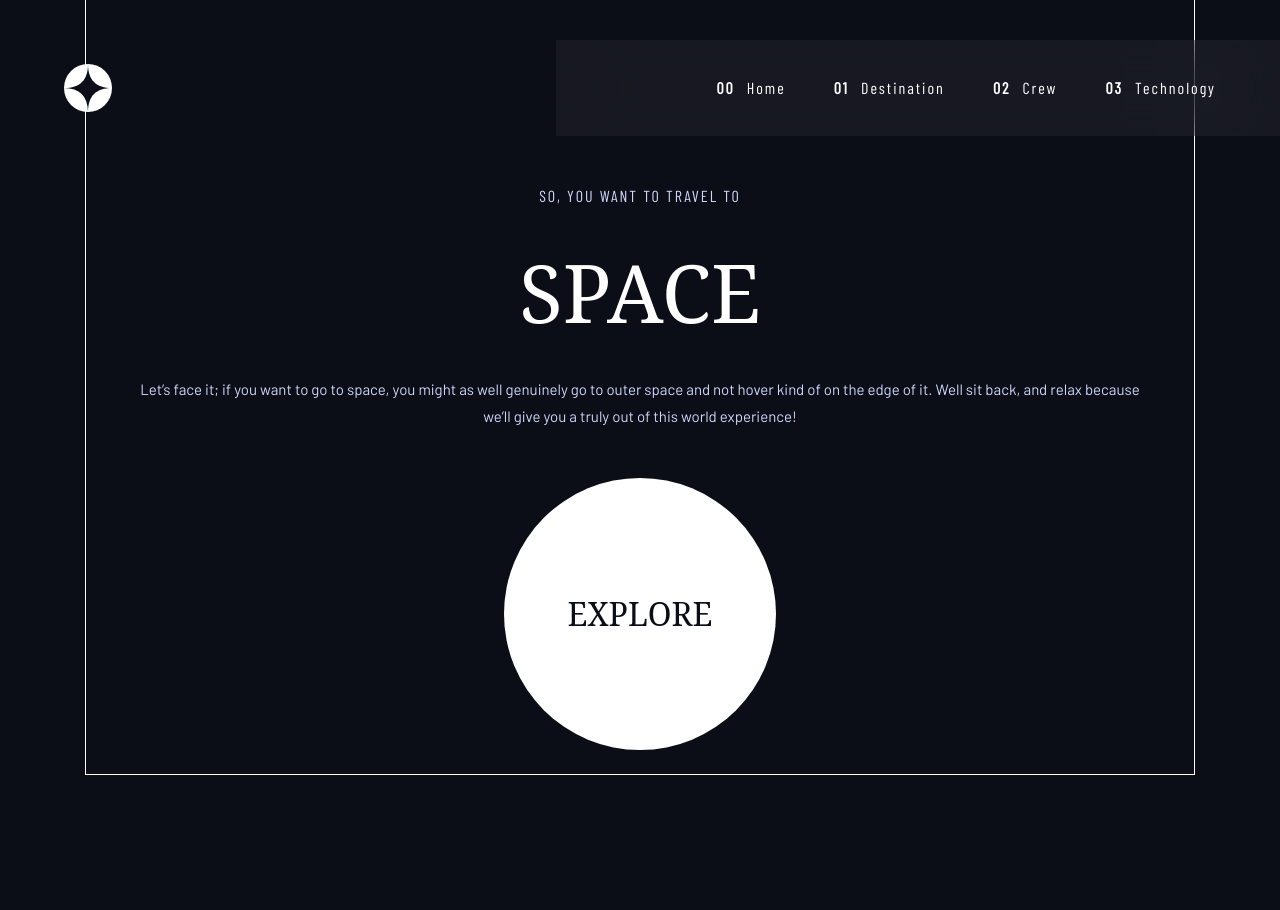
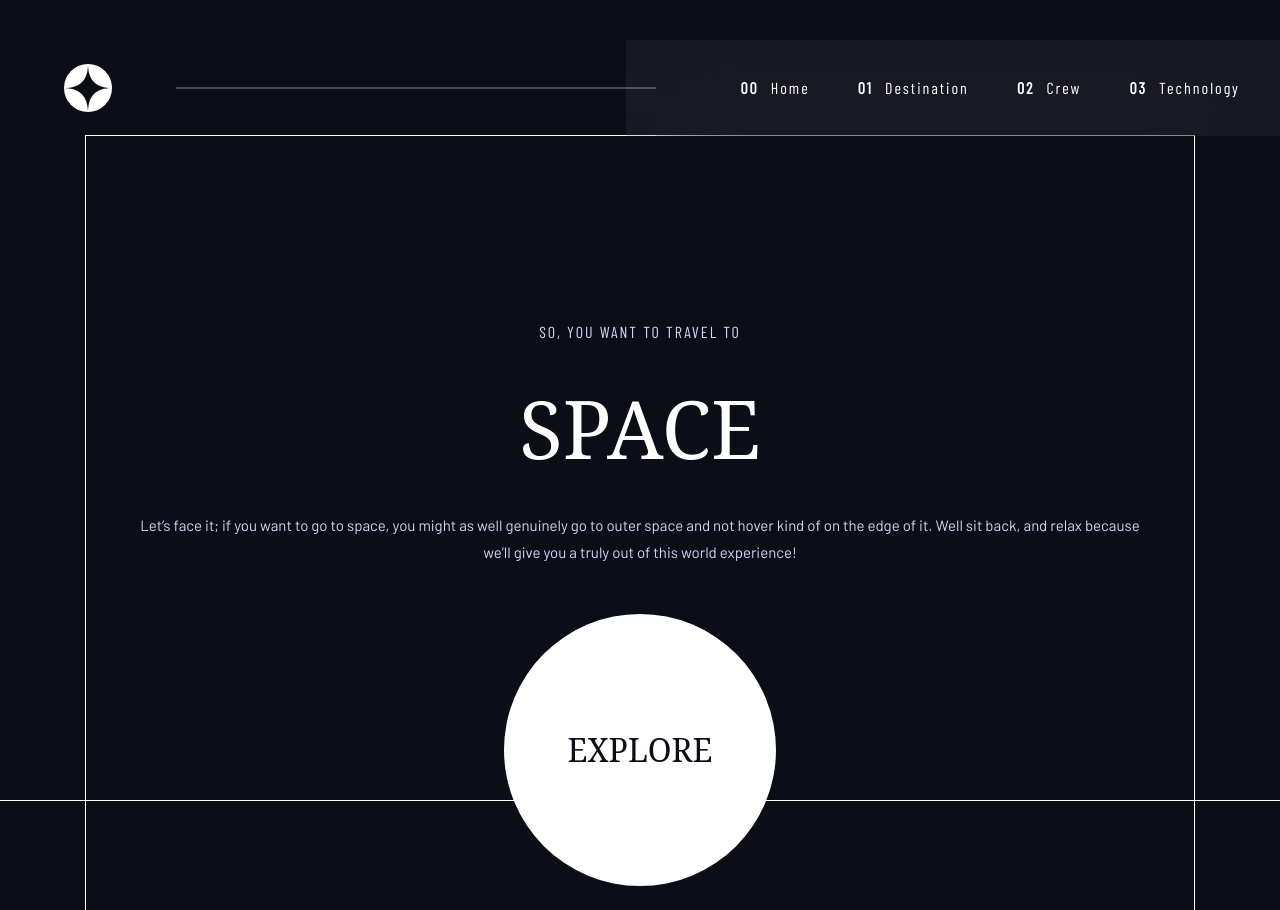
Before and after one commit to 11amanraj/space-tourism, a Next.js app: page / in a window 1280 px wide. Before the commit the page ends 800 px from the top, so only its background shows below. Built offline with nearby package versions, Linux system fonts and the light colour scheme; a web font is replaced by a local one.

Commit message:
added visual elements to NavBar component

```diff
--- a/app/components/NavBar/NavBar.tsx
+++ b/app/components/NavBar/NavBar.tsx
@@ -28,12 +28,20 @@ const NavBar = () => {
   ]
 
   return (
-    <nav className='absolute top-0 left-0 w-full flex items-center justify-between pt-10 pl-16'>
+    <nav className='flex justify-between items-center p-6 md:p-0 md:h-24 lg:mt-10'>
       <Link href={'/'}>
-        <img src="/shared/logo.svg" alt="logo"  className='w-10 h-10 sm:w-12 sm:h-12'/>
+        <img src="/shared/logo.svg" alt="logo"  className='w-10 h-10 sm:w-12 sm:h-12 md:mx-10 lg:mx-16'/>
       </Link>
+
+      <div className='hidden lg:flex lg:flex-1 lg:h-full lg:items-center'>
+        <div className='flex-1 h-[2px] bg-secondary opacity-25'></div>
+        <div className='bg-secondary/5 backdrop-blur-2xl h-full w-7.5 flex items-center'>
+          <div className='h-[2px] flex-1 lg:bg-secondary lg:opacity-25'></div>
+        </div>
+      </div>
+
       <img src="/shared/icon-hamburger.svg" alt="hamburger" className='w-6 h-6 block md:hidden'/>
-      <div className='hidden md:flex gap-12 pl-[12.5vw] pr-[5vw] bg-secondary/5 backdrop-blur-2xl'>
+      <div className='hidden md:flex md:gap-12 md:pr-10 md:pl-21 bg-secondary/5 backdrop-blur-2xl'>
         {NavigationElement.map(item =>
           <NavElement title={item.title} index={item.index} link={item.link} key={item.index}/>
           )}
```
